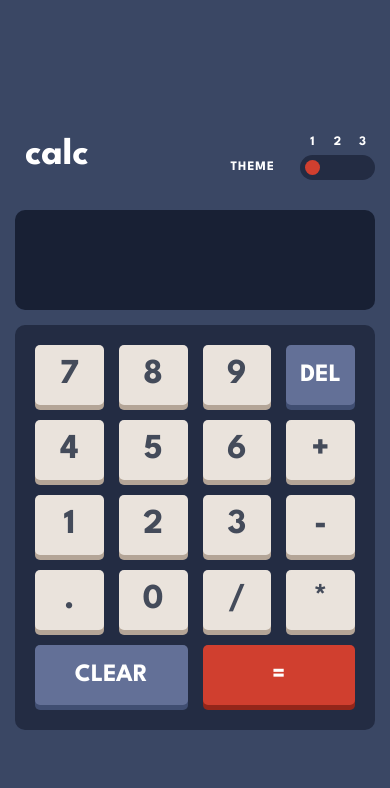
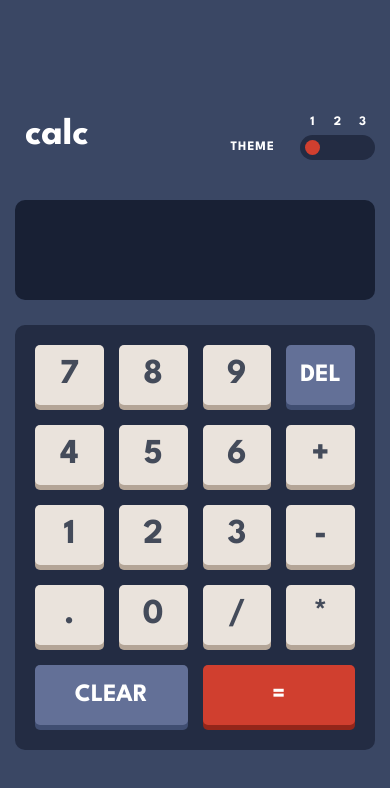
Before and after one commit to aleeacosta/calculadora, a React (Create React App) app: page / in a window 390 px wide. Shown: the top 788 px of the page. Built offline with nearby package versions, Linux system fonts and the light colour scheme.

Commit message:
responsive fix

```diff
--- a/src/App.css
+++ b/src/App.css
@@ -5,15 +5,23 @@
   padding: 0;
 }
 
+#root {
+  height: 100%;
+  display: flex;
+  align-items: center;
+  justify-content: center;
+}
+
 html, body {
   font-size: 32px;
   font-family: 'League Spartan', sans-serif;
   font-weight: 700;
+  height: 100%;
+  background-color: hsl(222, 26%, 31%, 60%);
 }
 
 .app {
-  background-color: hsl(222, 26%, 31%, 90%);
-  height: 100vh;
+  height: 100%;
   display: flex;
   justify-content: center;
   align-items: center;
@@ -190,14 +198,21 @@ html, body {
   .contenedor-principal {
     width: 100%;
     padding: 15px;
-    gap: 15px;
+    gap: 25px;
     height: 100%;
     border-radius: 0;
     align-content: center;
   }
 
   .teclado {
-    gap: 15px;
+    gap: 20px;
     padding: 20px 20px 25px;
   }
 }
+
+@media screen and (max-height: 670px) {
+  .teclado {
+    padding: 15px 15px 20px;
+    gap: 15px;
+  }
+}
--- a/src/App.js
+++ b/src/App.js
@@ -55,7 +55,7 @@ function App() {
   const calcularResultado = () => {
     if (input){
       const resultado = evaluate(input);
-      setInput(format(resultado, {precision: 12}) );
+      setInput(format(resultado, {precision: 10}) );
     }
     else {
       alert('Primero debe ingresar un valor para calcular.')
--- a/src/styles/boton.css
+++ b/src/styles/boton.css
@@ -49,3 +49,9 @@
     height: 40px;
   }
 }
+
+@media screen and (max-width: 360px) {
+  .boton-clear {
+    font-size: 17px;
+  }
+}
--- a/src/styles/header.css
+++ b/src/styles/header.css
@@ -58,6 +58,7 @@
   width: 25px;
   height: 25px;
   background-color: hsl(223, 31%, 20%);
+  cursor: pointer;
 }
 
 div.botones > div:nth-child(1) {
```
